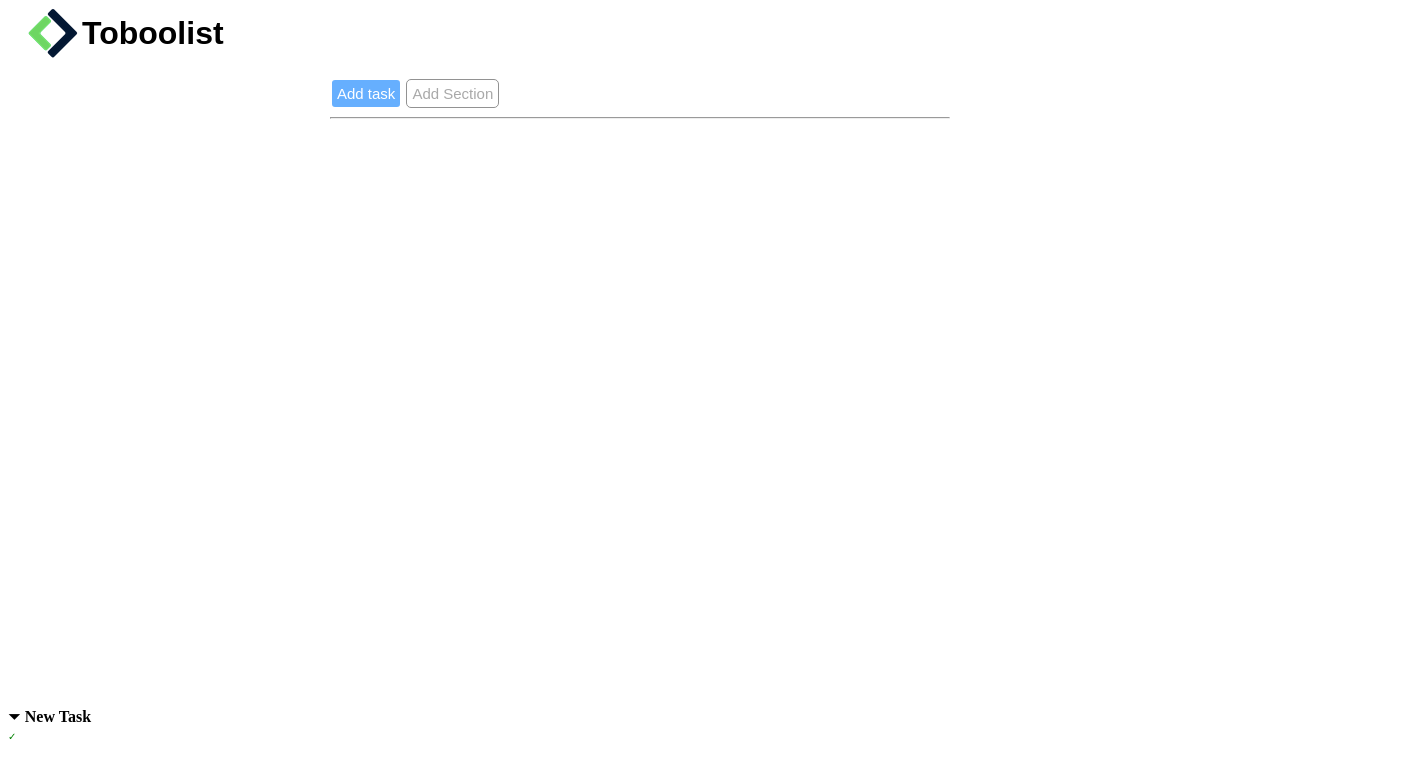
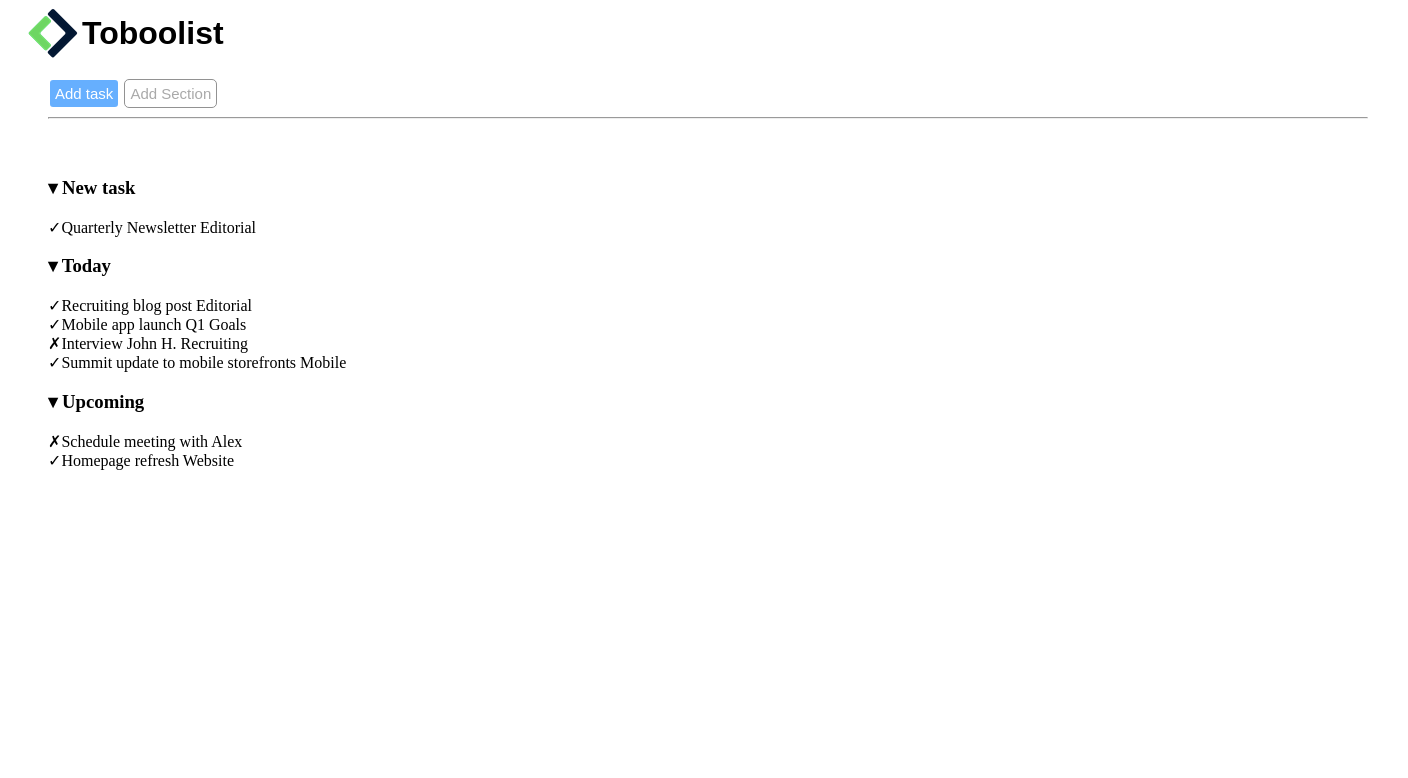
Before and after one commit to DavideTumolo11/html-css-toboolist, a plain HTML site: page index.html in a window 1280 px wide. Shown: the whole page, 1408 px wide, since content can reach past the window. Drawn offline with Linux system fonts and the light colour scheme.

Commit message:
add section list

```diff
--- a/css/style.css
+++ b/css/style.css
@@ -15,8 +15,8 @@
 .container {
     margin: auto;
     background-color: white;
-    height: 650px;
-    width: 700px;
+    height: 750px;
+    width: 1400px;
     border-radius: 5px;
 }
 
@@ -43,3 +43,8 @@
 }
 
 /* section lista */
+
+.list {
+    margin: 30px 40px;
+
+}
--- a/index.html
+++ b/index.html
@@ -24,7 +24,7 @@
 
     <main>
         <!-- section button -->
-        <section class="container">
+        <div class="container">
 
             <div class="button">
 
@@ -37,26 +37,64 @@
             </div>
 
 
-
-        </section class="list">
+        <div>
 
 
-        <!-- section new task -->
 
-        <section>
+        <!-- section list -->
 
-            <span> &#9207;</span>
-            <strong class="new_task">New Task</strong>
+        <div class="list">
+
+            <!-- section new task -->
+            <div>
+                <h3>&blacktriangledown; New task</h3>
+                <span class="green_check">&check;</span>Quarterly Newsletter
+                <span class="blue_label">Editorial</span>
+            </div>
+
+            <!-- section today list -->
 
             <div>
-                <span style='font-size:10px;color: green;bord;'>&#10003;</span>
-                <div></div>
+                <h3>&blacktriangledown; Today</h3>
+                <span class="green_check">&check;</span>Recruiting blog post
+                <span class="blue_label">Editorial</span>
+            </div>
+
+
+            <div>
+                <span class="green_check">&check;</span>Mobile app launch
+                <span class="violet_label">Q1 Goals</span>
+            </div>
+
+            <div>
+                <span class="red_cross">&cross;</span>Interview John H.
+                <span class="green_label">Recruiting</span>
+            </div>
+
+            <div>
+                <span class="green_check">&check;</span>Summit update to mobile storefronts
+                <span class="orange_label">Mobile</span>
+            </div>
+
+            <!-- section upcoming list -->
+
+            <div>
+                <h3>&blacktriangledown; Upcoming</h3>
+                <span class="red_cross">&cross;</span>Schedule meeting with Alex
+            </div>
+
+            <div>
+                <span class="cerchio spunta">&check;</span>Homepage refresh
+                <span class="etichetta rosa">Website</span>
             </div>
 
 
 
 
-        </section>
+
+
+
+        </div>
 
 
     </main>
```
